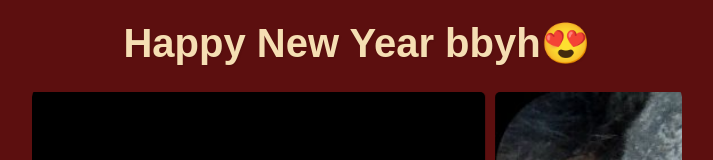
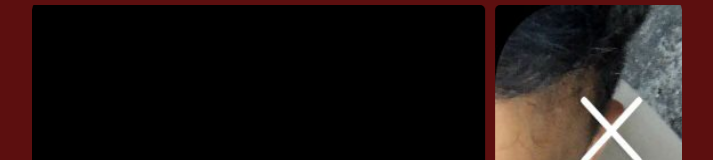
Before and after one commit to Amorecapit/365, a plain HTML site: page index.html in a window 1280 px wide. Shown: the top 160 px of the page, without its empty margins (283-996 px from the left). Drawn offline with Linux system fonts and the light colour scheme.

Commit message:
Update index.html

```diff
--- a/index.html
+++ b/index.html
@@ -7,7 +7,7 @@
     <title>Image Slider</title>
   </head>
   <body>
-    <center><h1>Happy New Year bbyh😍</h1></center>
+
     <div class="slider">
       <div class="slides">
         <img src="img/IMG_20240625_084238.jpg" class="slide" alt="Image 1" />
```
